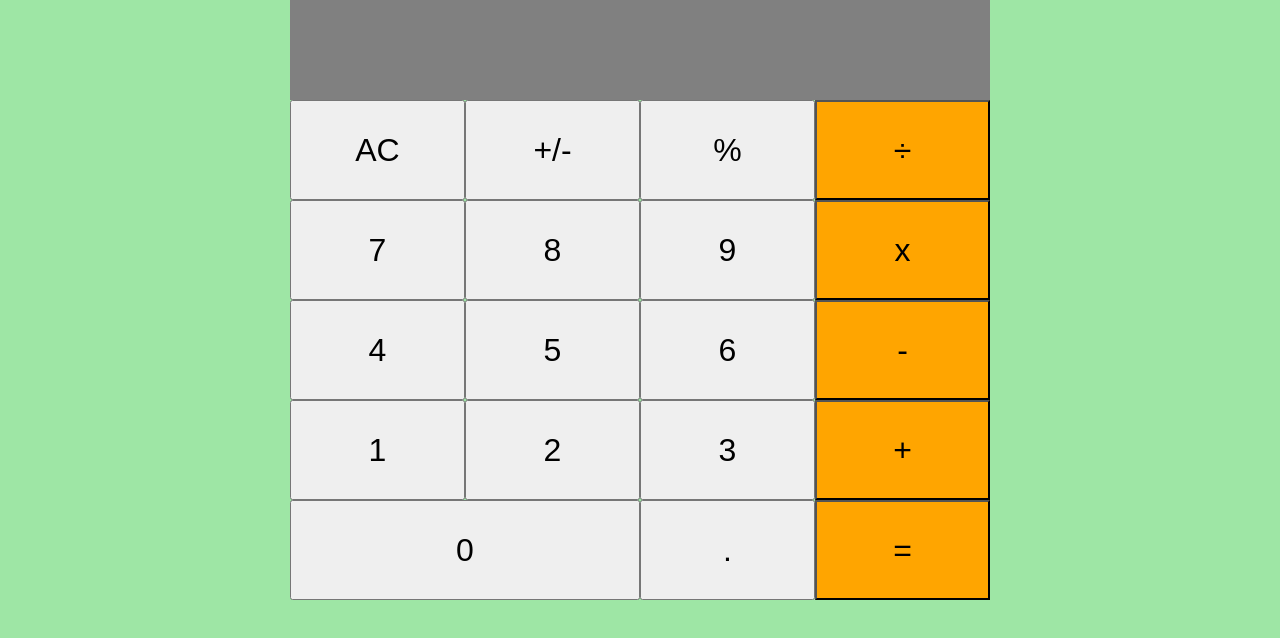
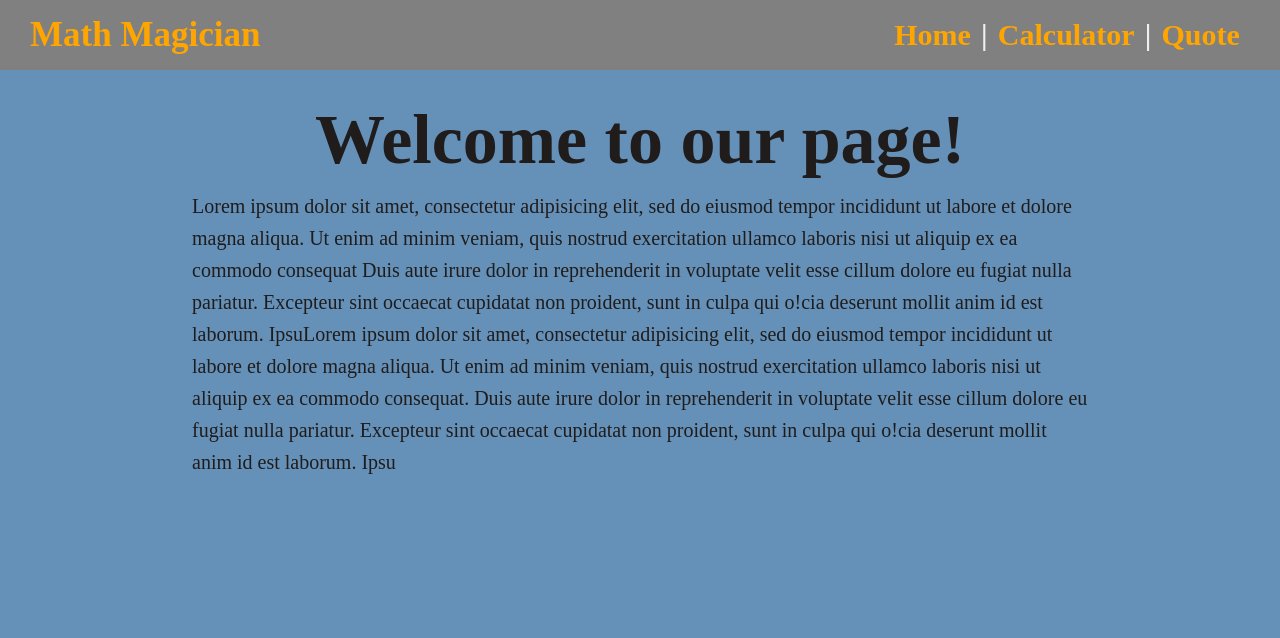
Before and after one commit to oloomoses/math-magician, a React (Create React App) app: page / in a window 1280 px wide. Shown: the top 638 px of the page. Built offline with nearby package versions, Linux system fonts and the light colour scheme.

Commit message:
create Home component create Navbar component create quote component create routes add styling for the app

```diff
--- a/package.json
+++ b/package.json
@@ -10,6 +10,7 @@
     "prop-types": "^15.7.2",
     "react": "^17.0.1",
     "react-dom": "^17.0.1",
+    "react-router-dom": "^5.2.0",
     "react-scripts": "4.0.3",
     "web-vitals": "^1.1.0"
   },
--- a/src/App.css
+++ b/src/App.css
@@ -4,7 +4,7 @@
 }
 
 body {
-  background-color: #9ee6a5;
+  background-color: #6591b8;
 }
 
 .calculator {
@@ -44,3 +44,64 @@ body {
 .true {
   width: 50%;
 }
+
+.navbar {
+  background-color:grey;
+  display: flex;
+  justify-content: space-between;
+  height: 70px;
+  align-items: center;
+  padding: 0 30px;
+  margin-bottom: 20px;
+}
+
+.nav {
+  width: 30%;
+  display: flex;
+  justify-content: space-evenly;
+  align-items: baseline;
+  font-size: 30px;
+  font-weight: bold;
+}
+
+.nav-link {
+  text-decoration: none;
+  color: orange;
+}
+
+.nav-link:hover {
+  color: #efefef;
+  text-decoration: underline;
+}
+
+.logo {
+  font-size: 35px;
+  font-weight: bolder;
+  color: orange;
+}
+
+.separator {
+  color: #efefef;
+  font-size: 30px;
+  font-weight: bolder;
+}
+
+.quote,
+.home {
+  width: 70%;
+  margin-left: auto;
+  margin-right: auto;
+  color: rgb(32, 28, 28);
+}
+
+.home-header {
+  text-align: center;
+  font-size: 70px;
+  padding: 10px;
+}
+
+.quote-text,
+.home-text {
+  font-size: 20px;
+  line-height: 1.6;
+}
--- a/src/components/App.js
+++ b/src/components/App.js
@@ -1,7 +1,11 @@
 import React, { useState } from 'react';
+import { BrowserRouter as Router, Switch, Route } from 'react-router-dom';
 import Display from './Display';
 import ButtonPanel from './ButtonPanel';
 import calculate from '../logic/calculate';
+import Navbar from './Navbar';
+import Home from './Home';
+import Quote from './Quote';
 import '../App.css';
 
 const App = () => {
@@ -12,12 +16,25 @@ const App = () => {
   };
 
   return (
+    <Router>
       <>
+        <Navbar />
+        <Switch>
+          <Route
+            exact
+            path="/calculator"
+            render={() => (
               <div className="calculator">
                 <Display result={`${state.total} ${state.operation} ${state.next}`} />
                 <ButtonPanel clickHandler={handleClick} />
               </div>
+            )}
+          />
+          <Route exact path="/" component={Home} />
+          <Route exact path="/quote" component={Quote} />
+        </Switch>
       </>
+    </Router>
   );
 };
 
--- /dev/null
+++ b/src/components/Home.js
@@ -0,0 +1,25 @@
+import React from 'react';
+
+const Home = () => (
+  <div className="home">
+    <h2 className="home-header">Welcome to our page!</h2>
+    <p className="home-text">
+      Lorem ipsum dolor sit amet, consectetur
+      adipisicing elit, sed do eiusmod tempor
+      incididunt ut labore et dolore magna aliqua.
+      Ut enim ad minim veniam, quis nostrud exercitation
+      ullamco laboris nisi ut aliquip ex ea commodo consequat
+      Duis aute irure dolor in reprehenderit in voluptate velit
+      esse cillum dolore eu fugiat nulla pariatur. Excepteur sint
+      occaecat cupidatat non proident, sunt in culpa qui o!cia deserunt
+      mollit anim id est laborum. IpsuLorem ipsum dolor sit amet, consectetur
+      adipisicing elit, sed do eiusmod tempor incididunt ut labore et dolore magna
+      aliqua. Ut enim ad minim veniam, quis nostrud exercitation ullamco laboris
+      nisi ut aliquip ex ea commodo consequat. Duis aute irure dolor in reprehenderit
+      in voluptate velit esse cillum dolore eu fugiat nulla pariatur. Excepteur sint occaecat
+      cupidatat non proident, sunt in culpa qui o!cia deserunt mollit anim id est laborum. Ipsu
+    </p>
+  </div>
+);
+
+export default Home;
--- /dev/null
+++ b/src/components/Navbar.js
@@ -0,0 +1,23 @@
+import React from 'react';
+import { Link } from 'react-router-dom';
+
+const Navbar = () => (
+  <div className="navbar">
+    <div className="logo">Math Magician</div>
+    <div className="nav">
+      <div className="nav-item">
+        <Link to="/" className="nav-link">Home</Link>
+      </div>
+      <div className="separator">|</div>
+      <div className="nav-item">
+        <Link to="/calculator" className="nav-link">Calculator</Link>
+      </div>
+      <div className="separator">|</div>
+      <div className="nav-item">
+        <Link to="/quote" className="nav-link">Quote</Link>
+      </div>
+    </div>
+  </div>
+);
+
+export default Navbar;
--- /dev/null
+++ b/src/components/Quote.js
@@ -0,0 +1,14 @@
+import React from 'react';
+
+const Quote = () => (
+  <div className="quote">
+    <h1>Quote of the day</h1>
+    <p className="quote-text">
+      Mathematics is not about numbers, equations, computations, or algorithms:
+      it is about understanding. –William Paul ThurstonHomeCalculatorQuote
+
+    </p>
+  </div>
+);
+
+export default Quote;
```
Also changed, not shown: public/robots.txt (deleted), 1 other file (tests, documents, lock files or other folders). Lines whose indentation alone changed are shown as unchanged.
